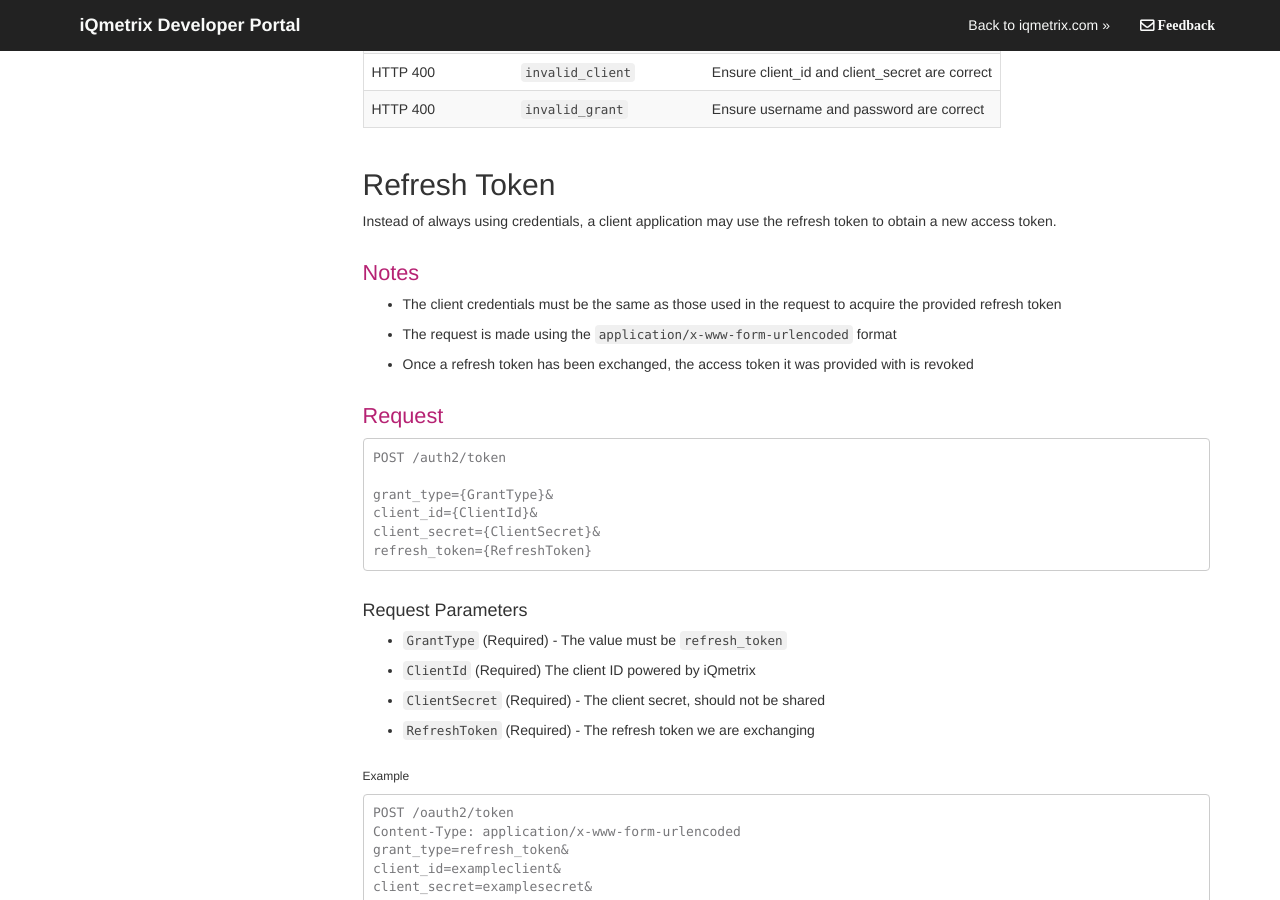
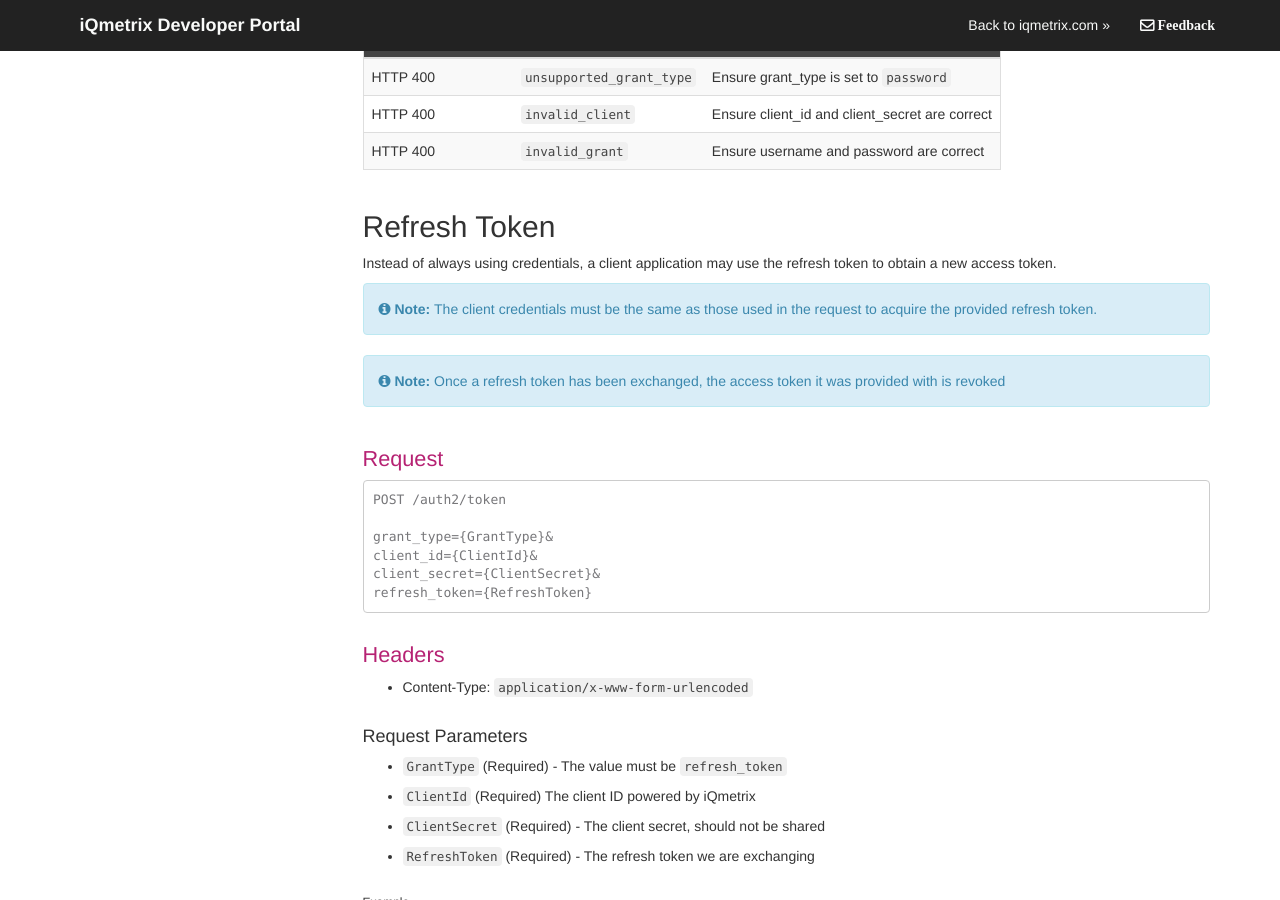
Before and after one commit to iq-coryp/documentation-testing, a Jekyll site: the page built from pages/api/authentication.md, in a window 1280 px wide and 900 px high, scrolled down 1674 px. Built offline with Jekyll 4.4.1, drawn with Linux system fonts in a browser that asks for light colours; nearby versions of some CDN libraries; Markdown is read by kramdown in place of the engine named in the settings; comment, search, counter and statistics services are not loaded; some of the changed text lies outside the part shown.

Commit message:
Enhancements

```diff
--- a/pages/api/authentication.md
+++ b/pages/api/authentication.md
@@ -23,10 +23,11 @@
 
 ## Obtaining an Access Token
 
-### Notes
+{{note}}
 
-* Each time the endpoint is called, a **new** access token is created and returned
-* The request is made using the `application/x-www-form-urlencoded` format
+Each time the endpoint is called, a <b>new</b> access token is created and returned
+
+{{end}}
 
 ### Request
 
@@ -37,6 +38,10 @@
     password={Password}&
     client_id={ClientId}&
     client_secret={ClientSecret}
+
+### Headers
+
+* Content-Type: `application/x-www-form-urlencoded`
 
 #### Request Parameters
 
@@ -87,11 +92,15 @@
 
 Instead of always using credentials, a client application may use the refresh token to obtain a new access token.
 
-### Notes
+{{note}}
 
-* The client credentials must be the same as those used in the request to acquire the provided refresh token
-* The request is made using the `application/x-www-form-urlencoded` format
-* Once a refresh token has been exchanged, the access token it was provided with is revoked
+The client credentials must be the same as those used in the request to acquire the provided refresh token.
+
+{{end}}
+
+{{note}}
+Once a refresh token has been exchanged, the access token it was provided with is revoked
+{{end}}
 
 ### Request
 
@@ -101,6 +110,11 @@
     client_id={ClientId}&
     client_secret={ClientSecret}&
     refresh_token={RefreshToken}
+
+
+### Headers
+
+* Content-Type: `application/x-www-form-urlencoded`
 
 #### Request Parameters
 
```
